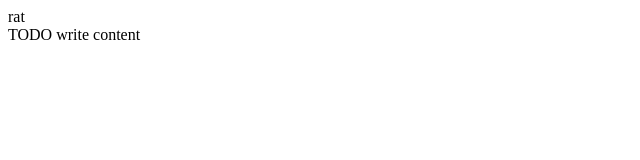
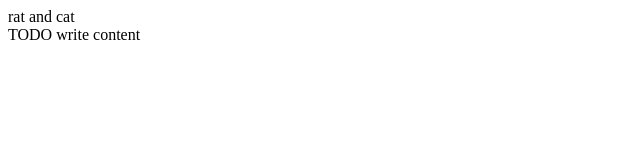
Before and after one commit to realnottcefrep/help, a plain HTML site: page public_html/index.html in a window 1280 px wide. Shown: the full height of the page, 0-640 px from the left. Drawn offline with Linux system fonts and the light colour scheme.

Commit message:
Update index.html

```diff
--- a/public_html/index.html
+++ b/public_html/index.html
@@ -11,7 +11,7 @@
         <meta name="viewport" content="width=device-width, initial-scale=1.0">
     </head>
     <body>
-        rat
+        rat and cat
         <div>TODO write content</div>
     </body>
 </html>
```
